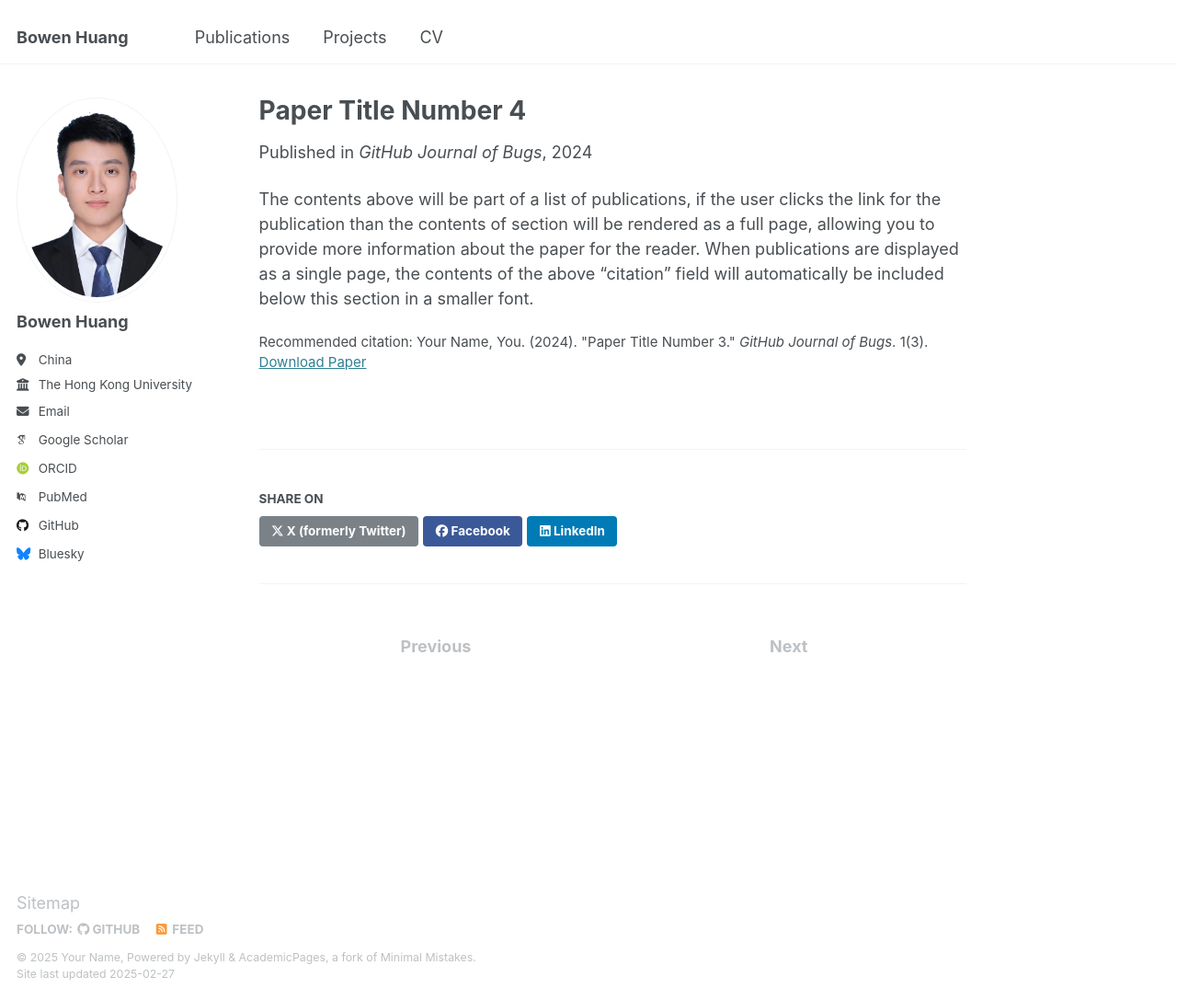
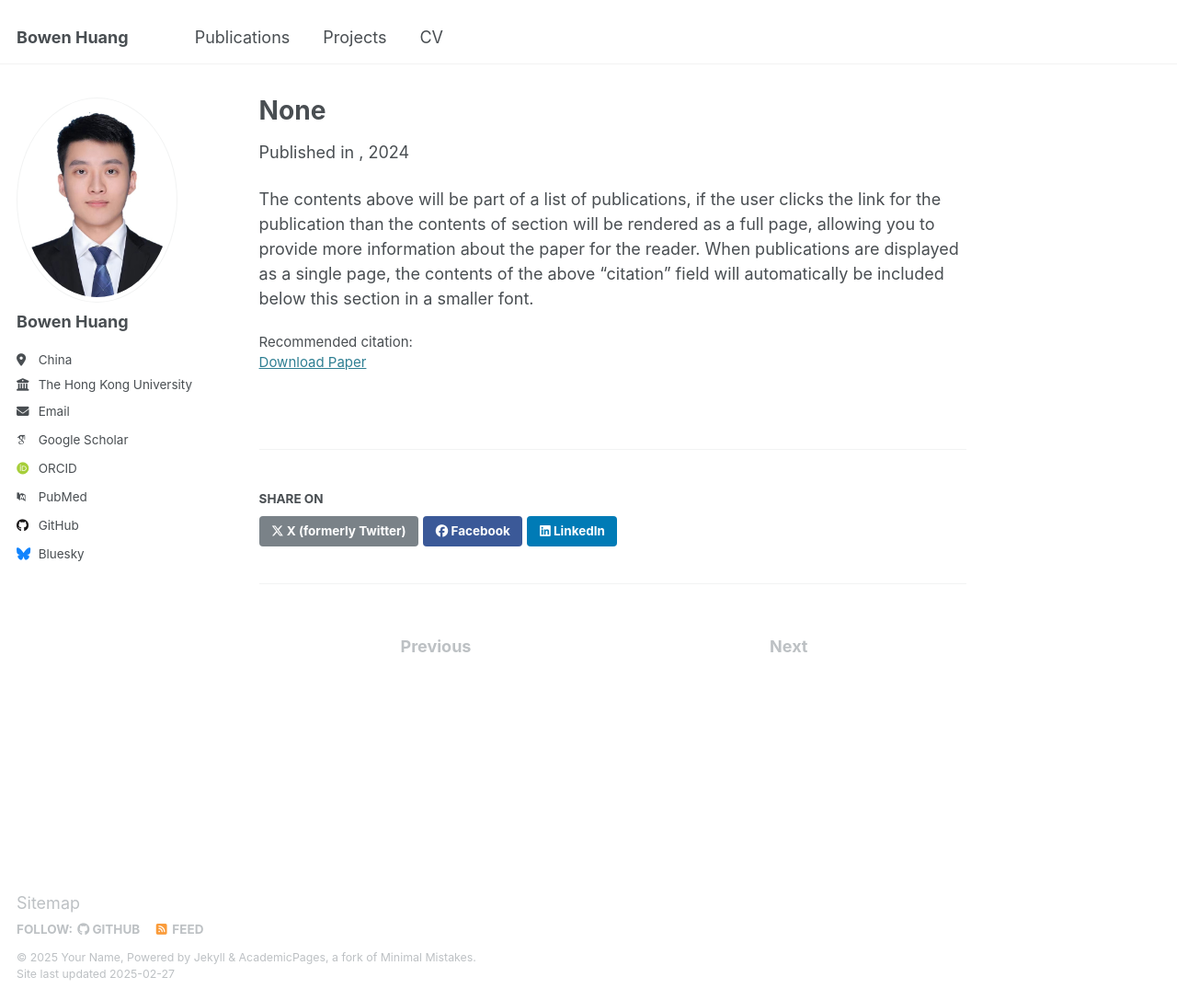
Before and after one commit to WangSuhan/WangSuhan.github.io, a Jekyll site: the page built from _publications/2024-02-17-paper-title-number-4.md, in a window 1280 px wide and 1087 px high. Shown: the whole window at 92% size. Built offline with Jekyll 4.4.1, drawn with Linux system fonts in a browser that asks for light colours; some web fonts are replaced.

Commit message:
Update 2024-02-17-paper-title-number-4.md

```diff
--- a/_publications/2024-02-17-paper-title-number-4.md
+++ b/_publications/2024-02-17-paper-title-number-4.md
@@ -1,13 +1,13 @@
 ---
-title: "Paper Title Number 4"
+title: "None"
 collection: publications
 category: conferences
 permalink: /publication/2024-02-17-paper-title-number-4
-excerpt: 'This paper is about fixing template issue #693.'
+excerpt: ''
 date: 2024-02-17
-venue: 'GitHub Journal of Bugs'
-paperurl: 'http://academicpages.github.io/files/paper3.pdf'
-citation: 'Your Name, You. (2024). &quot;Paper Title Number 3.&quot; <i>GitHub Journal of Bugs</i>. 1(3).'
+venue: ''
+paperurl: ''
+citation: ''
 ---
 
 The contents above will be part of a list of publications, if the user clicks the link for the publication than the contents of section will be rendered as a full page, allowing you to provide more information about the paper for the reader. When publications are displayed as a single page, the contents of the above "citation" field will automatically be included below this section in a smaller font.
```
